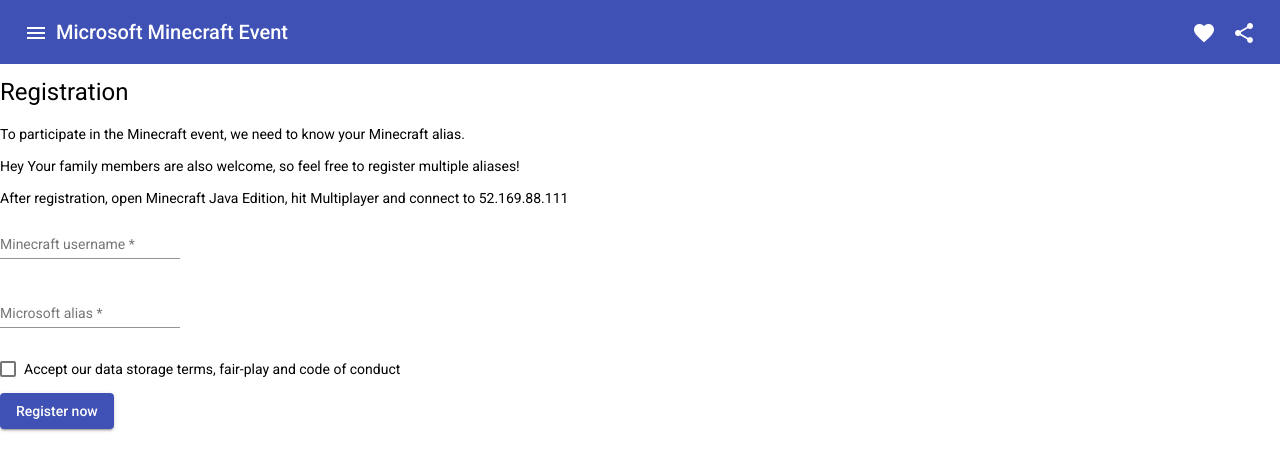
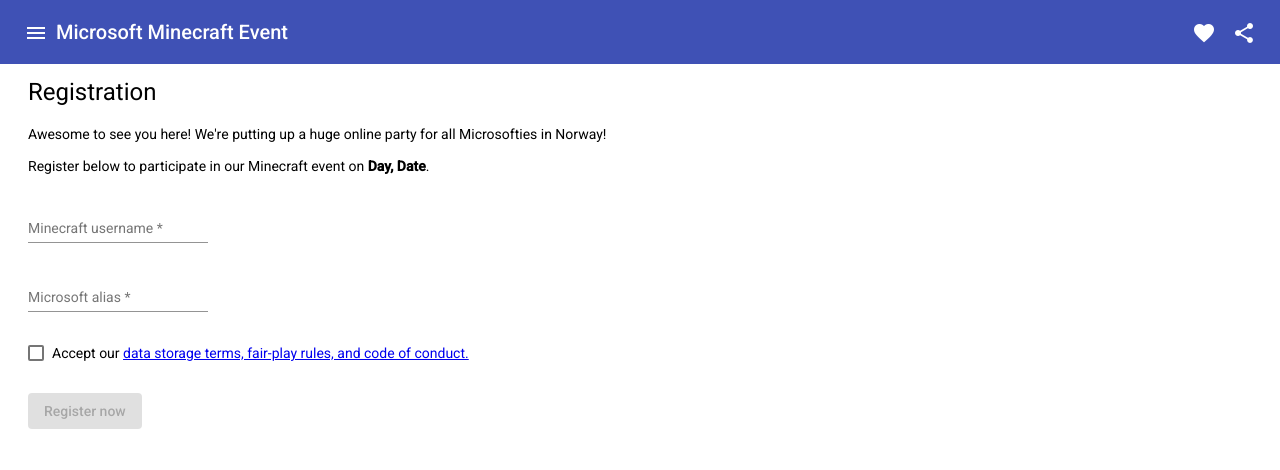
Before and after one commit to chrfrenning/mcreg, an Angular app: page / in a window 1280 px wide. Shown: the top 470 px of the page. Built offline with nearby package versions, Linux system fonts and the light colour scheme.

Commit message:
UI Updates

```diff
--- a/src/app/app.component.html
+++ b/src/app/app.component.html
@@ -14,4 +14,8 @@
   </mat-toolbar>
 </p>
 
-<app-user-registration-form></app-user-registration-form>
+<div class="contentPane">
+
+  <app-user-registration-form></app-user-registration-form>
+
+</div>
--- a/src/app/user-registration-form/user-registration-form.component.html
+++ b/src/app/user-registration-form/user-registration-form.component.html
@@ -1,33 +1,67 @@
 <section class="mat-typography">
 
+  <div id="registrationForm" *ngIf="!successfullyRegistered">
+
     <h1>Registration</h1>
-  <p>To participate in the Minecraft event, we need to know your Minecraft alias.</p>
-  <p><span class="uk-label">Hey</span> Your family members are also welcome, so feel free to register multiple aliases!</p>
-  <p>After registration, open Minecraft Java Edition, hit Multiplayer and connect to 52.169.88.111</p>
+    <p>Awesome to see you here! We're putting up a huge online party for all Microsofties in Norway!</p>
+    <p>Register below to participate in our Minecraft event on <strong>Day, Date</strong>.</p>
+
+    <div class="breaker"></div>
 
 
-  <form class="example-form">
+    <form [formGroup]="form" class="example-form">
         <p>
             <mat-form-field class="example-full-width">
                 <mat-label>Minecraft username</mat-label>
-              <input matInput [formControl]="name" placeholder="Ex. MetalPigeon3337" value="">
+                <input matInput formControlName="name" placeholder="Ex. MetalPigeon3337" value="">
             </mat-form-field>
         </p>
 
         <p>
             <mat-form-field class="example-full-width">
                 <mat-label>Microsoft alias</mat-label>
-              <input matInput [formControl]="alias" placeholder="Ex. chfrenni" value="">
+                <input matInput formControlName="alias" placeholder="Ex. chfrenni" value="">
             </mat-form-field>
         </p>
 
         <p>
-          <mat-checkbox [formControl]="termsAccepted">Accept our data storage terms, fair-play and code of conduct</mat-checkbox>
+            <mat-checkbox formControlName="termsAccepted">Accept our <a href="#" (click)="toggleTerms()">data storage terms, fair-play rules, and code of conduct.</a></mat-checkbox>
         </p>
 
-      <button mat-raised-button color="primary">Register now</button>
+        <div class="breaker"></div>
+
+        <button id="submit" mat-raised-button color="primary" [disabled]="form.invalid" (click)="submit()">Register now</button>
     </form>
 
-  <p><span *ngIf="name.value">Your name is {{name.value}}.</span><span *ngIf="termsAccepted.dirty && !termsAccepted.value">You must accept the terms and conditions to register.</span></p>
+    <div class="breaker"></div>
+
+    <div id="terms" *ngIf="showTerms">
+      <h3>Data Storage Terms</h3>
+      <p>We will store your Minecraft profile name and Microsoft alias on our Minecraft server for the duration of the event.</p>
+
+      <h3>Fair Play Rules</h3>
+      <p>Though shalt not switch thyselves into creative mode to obtain stuff.</p>
+
+      <h3>Code of Conduct</h3>
+      <p>Be nice to everyone and don't eat your friends.</p>
+    </div>
+
+  </div> <!-- registrationform -->
+
+
+  <div id="doneMessage" *ngIf="successfullyRegistered">
+    <h2>You're in!</h2>
+    <p>Now it is time to play! Open Minecraft Java Edition, hit Multiplayer and connect to 52.169.88.111.</p>
+
+    <div class="breaker"></div>
+
+    <h2>Your family is welcome too!</h2>
+    <p>Your entire family, or that special friend, are welcome too! Hit the button below to register another player.</p>
+
+    <button id="reset" mat-raised-button (click)="reset()">Register another player</button>
+
+  </div>
+
+
 
   </section>
--- a/src/app/user-registration-form/user-registration-form.component.ts
+++ b/src/app/user-registration-form/user-registration-form.component.ts
@@ -1,5 +1,5 @@
 import { Component, OnInit } from '@angular/core';
-import { Validators, FormControl } from '@angular/forms';
+import { Validators, FormControl, FormGroup } from '@angular/forms';
 
 @Component({
   selector: 'app-user-registration-form',
@@ -9,13 +9,39 @@
 })
 export class UserRegistrationFormComponent implements OnInit {
 
-  name = new FormControl('', [Validators.required]); //, [new MinecraftAliasValidator().validate]);
-  alias = new FormControl('', [Validators.required]);
-  termsAccepted = new FormControl('');
+  form = new FormGroup( {
+    name: new FormControl('', [Validators.required]), //, [new MinecraftAliasValidator().validate]);
+    alias: new FormControl('', [Validators.required]),
+    termsAccepted: new FormControl('', [Validators.required])
+  });
+
+  showTerms = false;
+  successfullyRegistered = false;
 
   constructor() { }
 
   ngOnInit(): void {
+
+  }
+
+  async validate() {
+    const response = await fetch(`https://nji8ggmq.azurewebsites.net/api/MinecraftValidateUsername?name=${this.form.controls['name'].value}`);
+    console.log(response.body);
+  }
+
+  submit() {
+    //const response = await fetch(`https://nji8ggmq.azurewebsites.net/api/MinecraftValidateUsername?name=${this.form.controls['name'].value}`);
+    //console.log(response.text);
+    this.successfullyRegistered = true;
+  }
+
+  toggleTerms() {
+    this.showTerms = !this.showTerms;
+  }
+
+  reset() {
+    this.form.controls['name'].setValue("");
+    this.showTerms = this.successfullyRegistered = false;
   }
 
 }
--- a/src/styles.less
+++ b/src/styles.less
@@ -4,3 +4,10 @@
 
 html, body { height: 100%; }
 body { margin: 0; font-family: Roboto, "Helvetica Neue", sans-serif; }
+.contentPane {
+    padding-left: 2em;
+    padding-right: 2em;
+}
+.breaker {
+    margin-top: 2em;
+}
```
Lines whose indentation alone changed are shown as unchanged.
